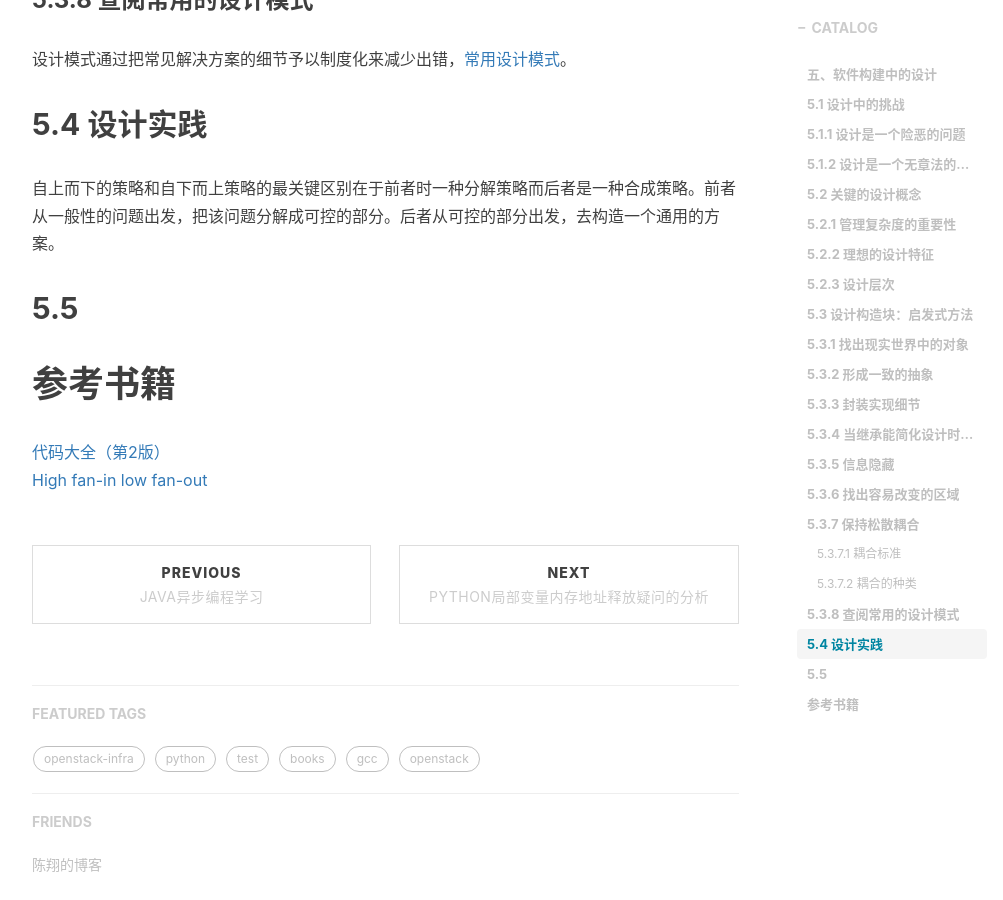
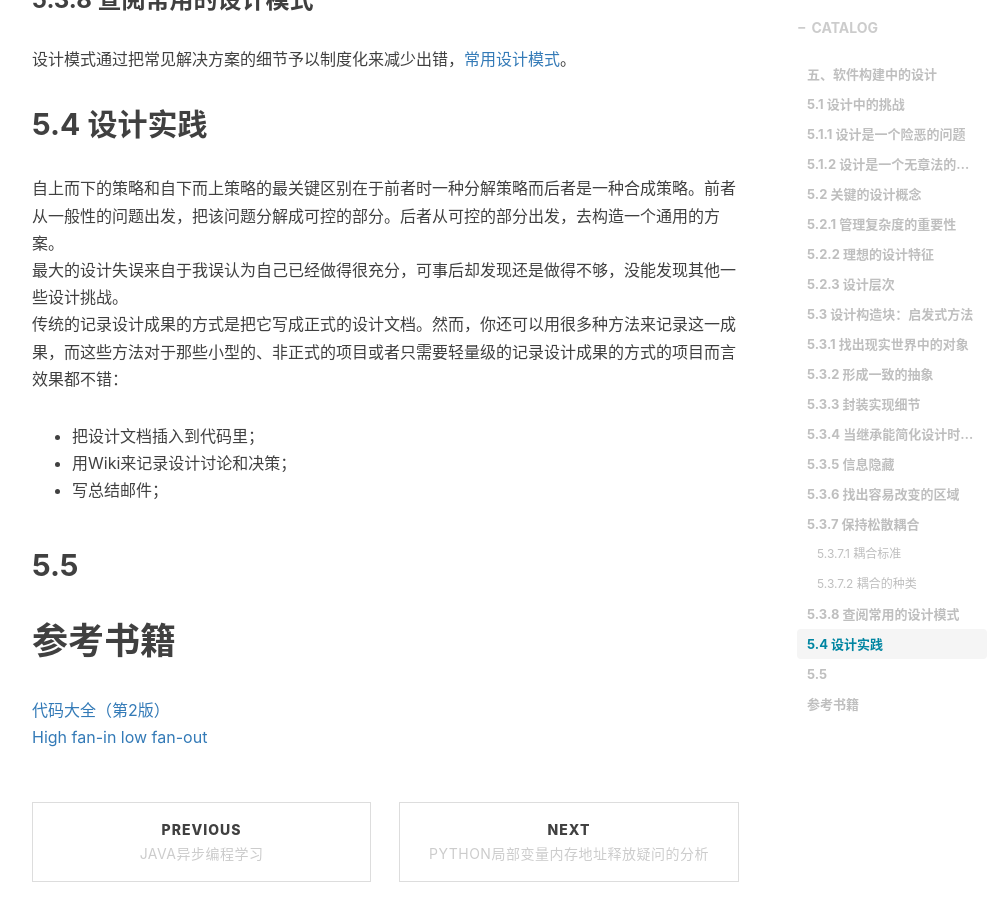
Before and after one commit to shihai1991/shihai1991.github.io, a Jekyll site: the page built from _posts/2022-05-28-代码大全2.md, in a window 1280 px wide and 900 px high, scrolled down 3885 px. Shown: the whole window, without its empty margins (233-1236 px from the left). Built offline with Jekyll 4.4.1, drawn with Linux system fonts in a browser that asks for light colours; nearby versions of some CDN libraries; comment, search, counter and statistics services are not loaded.

Commit message:
Update 2022-05-28-代码大全2.md

```diff
--- a/_posts/2022-05-28-代码大全2.md
+++ b/_posts/2022-05-28-代码大全2.md
@@ -96,6 +96,12 @@ time: '2022.06.01 15:52:00'
 
 ## 5.4 设计实践
 自上而下的策略和自下而上策略的最关键区别在于前者时一种分解策略而后者是一种合成策略。前者从一般性的问题出发，把该问题分解成可控的部分。后者从可控的部分出发，去构造一个通用的方案。
+最大的设计失误来自于我误认为自己已经做得很充分，可事后却发现还是做得不够，没能发现其他一些设计挑战。
+传统的记录设计成果的方式是把它写成正式的设计文档。然而，你还可以用很多种方法来记录这一成果，而这些方法对于那些小型的、非正式的项目或者只需要轻量级的记录设计成果的方式的项目而言效果都不错：
+- 把设计文档插入到代码里；
+- 用Wiki来记录设计讨论和决策；
+- 写总结邮件；
+
 
 ## 5.5
 # 参考书籍
```
